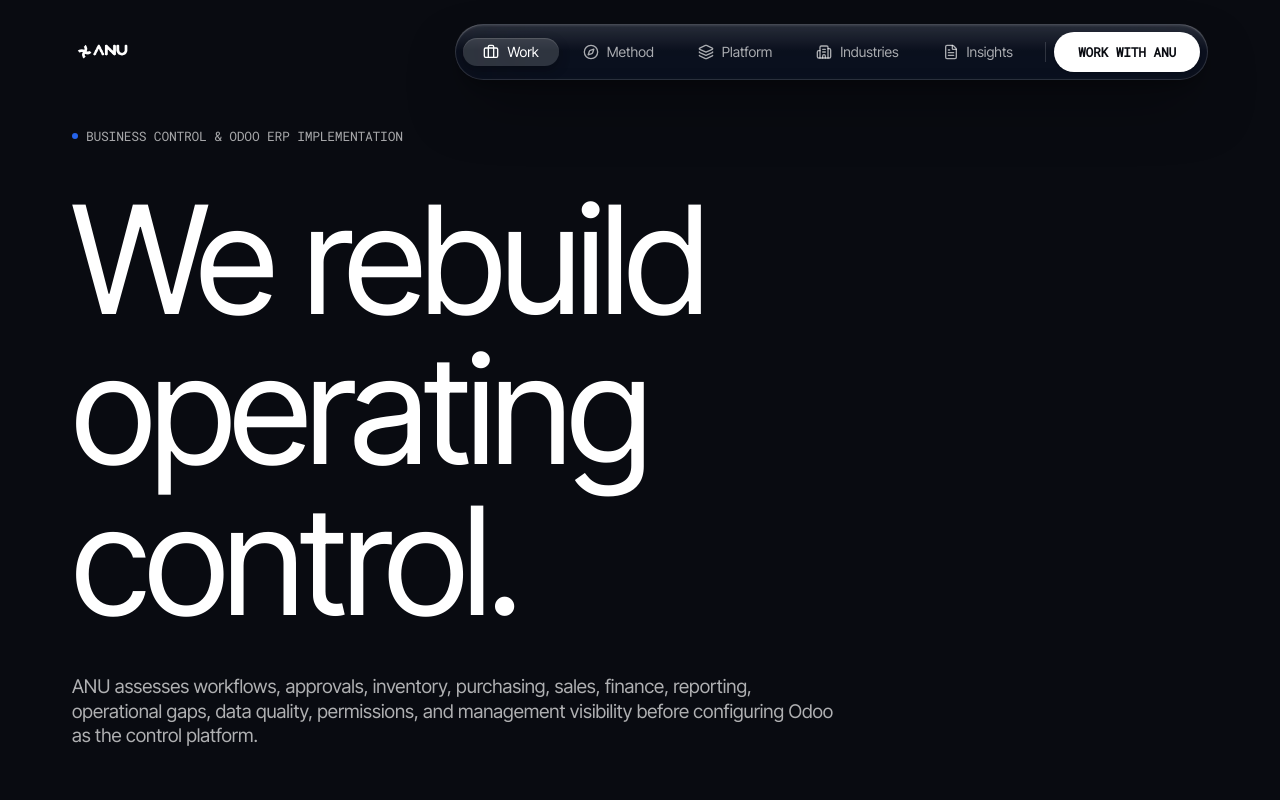
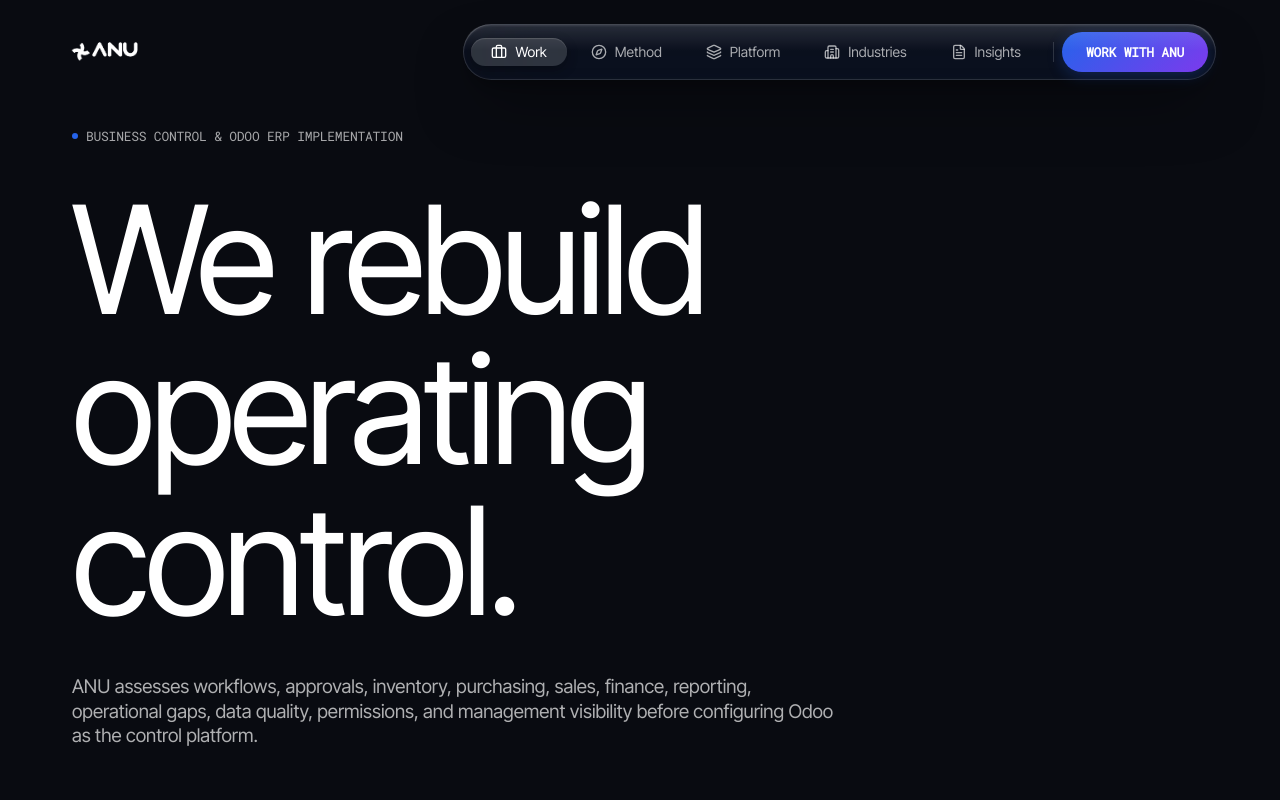
Before and after one commit to Silete1/vebanu, a Next.js app: page /services in a window 1280 px wide. Shown: the top 800 px of the page. Built offline with nearby package versions, Linux system fonts and the light colour scheme.

Commit message:
feat: make logo 30% larger on far left, push glass nav to far right, and style CTA button with shimmering brand gradient

```diff
--- a/app/globals.css
+++ b/app/globals.css
@@ -573,3 +573,35 @@
               width 0.5s cubic-bezier(0.25, 1, 0.2, 1);
   z-index: 1;
 }
+
+/* Shimmering Brand Gradient Button for Navbar */
+.btn-brand-grad {
+  background: linear-gradient(135deg, #2563eb 0%, #7c3aed 100%);
+  color: #ffffff;
+  position: relative;
+  overflow: hidden;
+  box-shadow: 0 4px 15px rgba(37, 99, 235, 0.25);
+  transition: all 0.3s cubic-bezier(0.25, 1, 0.2, 1);
+}
+
+.btn-brand-grad::before {
+  content: "";
+  position: absolute;
+  top: 0; left: -100%; width: 100%; height: 100%;
+  background: linear-gradient(90deg, transparent, rgba(255, 255, 255, 0.25), transparent);
+  transition: all 0.6s ease;
+}
+
+.btn-brand-grad:hover::before {
+  left: 100%;
+}
+
+.btn-brand-grad:hover {
+  filter: brightness(1.1);
+  box-shadow: 0 6px 20px rgba(124, 58, 237, 0.45);
+  transform: translateY(-1px) scale(1.02);
+}
+
+.btn-brand-grad:active {
+  transform: translateY(1px) scale(0.98);
+}
--- a/components/brand/anu-logo.tsx
+++ b/components/brand/anu-logo.tsx
@@ -20,9 +20,9 @@
       <Image
         src={logoImg}
         alt="ANU Software Solutions"
-        width={120}
-        height={36}
-        className="h-9 w-auto object-contain"
+        width={160}
+        height={48}
+        className="h-11 md:h-12 w-auto object-contain"
         priority
       />
     </Link>
--- a/components/layout/site-header.tsx
+++ b/components/layout/site-header.tsx
@@ -98,7 +98,7 @@
 
   return (
     <header className="absolute inset-x-0 top-0 z-50 pt-6 w-full" data-intro-header>
-      <Container className="flex items-center justify-between gap-4">
+      <div className="w-full px-8 md:px-12 lg:px-16 flex items-center justify-between gap-4">
         {/* Left side: Logo (Clean, separate, monochrome white for dark hero background) */}
         <AnuLogo className="brightness-0 invert transition-opacity hover:opacity-90" />
 
@@ -147,7 +147,7 @@
             <div className="h-5 w-px bg-white/15 mx-2" />
             <Link
               href="/contact"
-              className="mono-label flex h-10 items-center justify-center rounded-full bg-white text-[var(--color-abyssal-ink)] px-6 text-xs font-bold shadow-sm transition-all duration-200 hover:bg-slate-100 active:scale-95"
+              className="mono-label btn-brand-grad flex h-10 items-center justify-center rounded-full px-6 text-xs font-bold active:scale-95"
             >
               WORK WITH ANU
             </Link>
@@ -158,7 +158,7 @@
             <MobileNavSheet items={navigationItems} />
           </div>
         </div>
-      </Container>
+      </div>
     </header>
   )
 }
```
